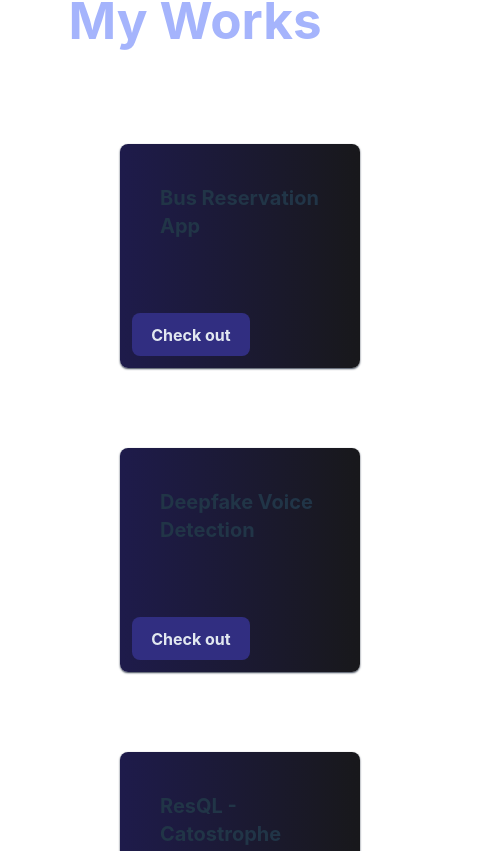
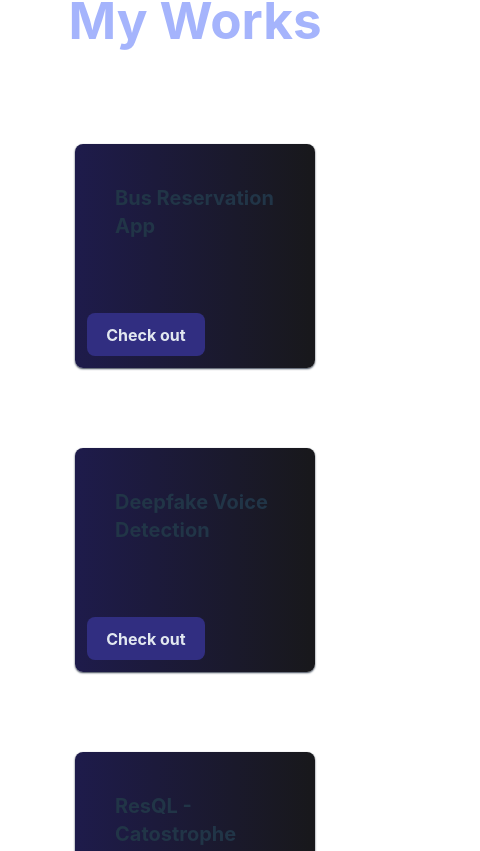
Before and after one commit to rohancs127/rohan-portfolio, a React (Vite) app: page / in a window 390 px wide. Shown: the part 3853-4704 px from the top of the page, 480 px wide, since content can reach past the window. Built offline with nearby package versions, Linux system fonts and the light colour scheme.

Commit message:
update responsiveness of project section

```diff
--- a/src/Pages/Project.jsx
+++ b/src/Pages/Project.jsx
@@ -9,7 +9,7 @@ function Project() {
           My Works
         </h1>
       </div>
-      <div className="grid grid-cols-3 place-items-center gap-20 justify-center mt-14 max-sm:flex max-sm:flex-col max-sm:items-center px-60">
+      <div className="grid grid-cols-3 place-items-center gap-20 justify-center mt-14 max-sm:flex max-sm:flex-col max-sm:items-center max-sm:px-0 px-60">
       <ProjectCard
           projectName="Bus Reservation App"
           projectLink="https://github.com/rohancs127/Bus-Reservation-App"
```
